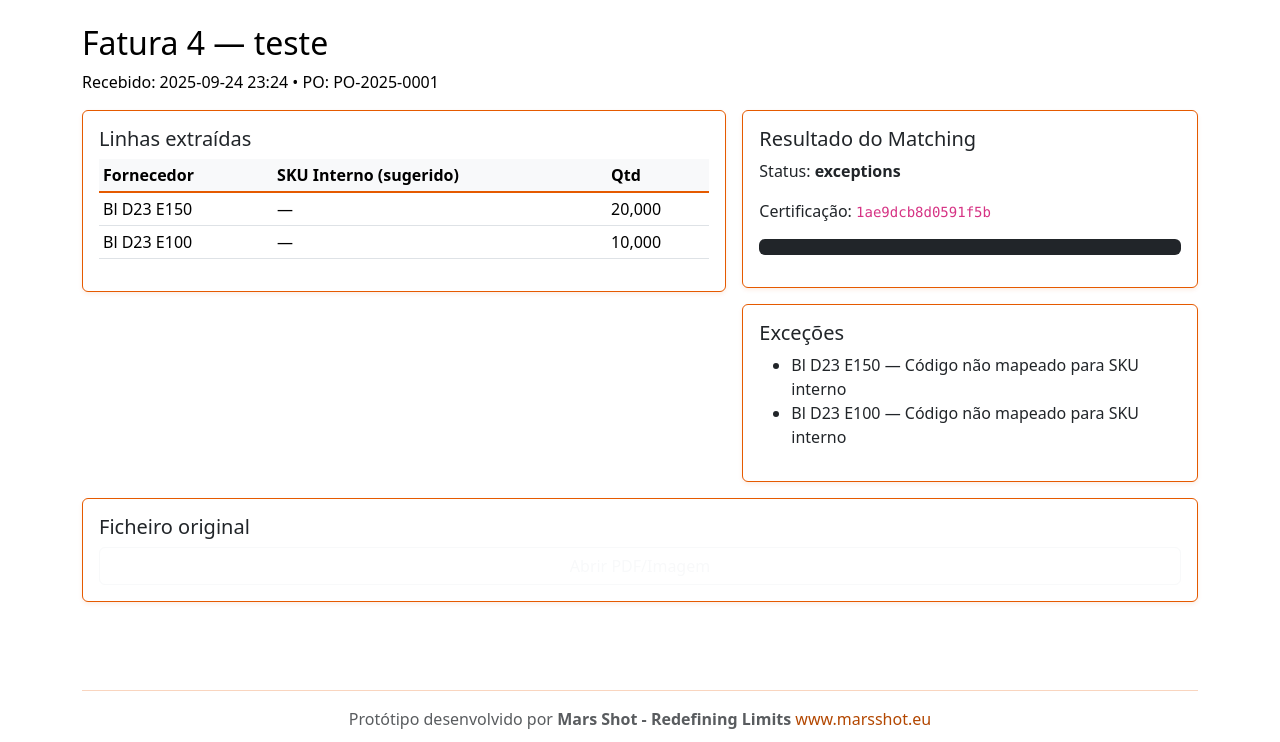
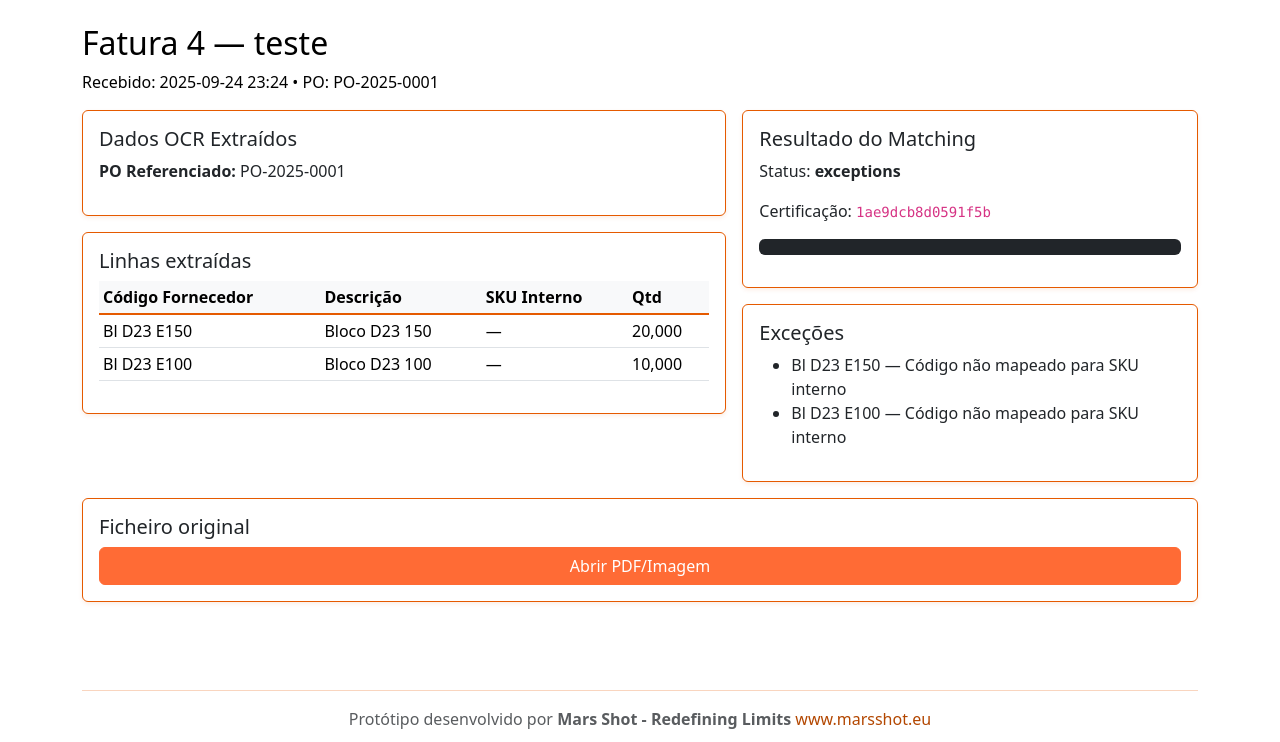
Before and after one commit to bernardo-marsshot/Colmol, a Django app: page /inbound/1/ in a window 1280 px wide. Shown: the part 58-800 px from the top of the page. Run offline with Django 5.2, Linux system fonts and the light colour scheme; data comes from the database, SQL or seed files in the repository; both versions use the stored data as it was after the commit.

Commit message:
Display scanned document data and QR code information
Integrates OCR and QR code data into the inbound detail view, enhancing data visibility and displaying the "Open PDF/Image" button with updated styling.

Replit-Commit-Author: Agent
Replit-Commit-Session-Id: a22c694e-5827-4bd3-a661-e7591e9eeaa1
Replit-Commit-Checkpoint-Type: intermediate_checkpoint
Replit-Commit-Screenshot-Url: https://storage.googleapis.com/screenshot-production-us-central1/ded4662a-0092-48bc-9710-6cd245f7f229/a22c694e-5827-4bd3-a661-e7591e9eeaa1/3SmQgcK

```diff
--- a/templates/inbound_detail.html
+++ b/templates/inbound_detail.html
@@ -6,14 +6,43 @@
 
 <div class="row g-3">
   <div class="col-md-7">
+    {% if inbound.parsed_payload.qr_code %}
+    <div class="card p-3 mb-3">
+      <h5>Dados QR Code</h5>
+      <div class="row">
+        <div class="col-md-8">
+          <p><strong>Dados:</strong> {{ inbound.parsed_payload.qr_code.data }}</p>
+          <p><strong>Hash:</strong> <code>{{ inbound.parsed_payload.qr_code.hash }}</code></p>
+          {% if inbound.parsed_payload.qr_code.validation_url %}
+          <p><strong>Validação:</strong> <a href="{{ inbound.parsed_payload.qr_code.validation_url }}" target="_blank">Verificar autenticidade</a></p>
+          {% endif %}
+        </div>
+      </div>
+    </div>
+    {% endif %}
+
+    {% if inbound.parsed_payload.document_number or inbound.parsed_payload.po_number %}
+    <div class="card p-3 mb-3">
+      <h5>Dados OCR Extraídos</h5>
+      {% if inbound.parsed_payload.document_number %}<p><strong>Documento:</strong> {{ inbound.parsed_payload.document_number }}</p>{% endif %}
+      {% if inbound.parsed_payload.po_number %}<p><strong>PO Referenciado:</strong> {{ inbound.parsed_payload.po_number }}</p>{% endif %}
+      {% if inbound.parsed_payload.supplier_name %}<p><strong>Fornecedor (OCR):</strong> {{ inbound.parsed_payload.supplier_name }}</p>{% endif %}
+      {% if inbound.parsed_payload.delivery_date %}<p><strong>Data Entrega:</strong> {{ inbound.parsed_payload.delivery_date }}</p>{% endif %}
+      {% if inbound.parsed_payload.totals %}
+      <p><strong>Totais:</strong> {{ inbound.parsed_payload.totals.total_lines }} linhas, {{ inbound.parsed_payload.totals.total_quantity }} unidades</p>
+      {% endif %}
+    </div>
+    {% endif %}
+
     <div class="card p-3">
       <h5>Linhas extraídas</h5>
       <table class="table table-sm align-middle">
-        <thead><tr><th>Fornecedor</th><th>SKU Interno (sugerido)</th><th>Qtd</th></tr></thead>
+        <thead><tr><th>Código Fornecedor</th><th>Descrição</th><th>SKU Interno</th><th>Qtd</th></tr></thead>
         <tbody>
         {% for l in inbound.lines.all %}
           <tr>
             <td>{{ l.supplier_code }}</td>
+            <td>{{ l.description|default:"—" }}</td>
             <td>{{ l.maybe_internal_sku|default:"—" }}</td>
             <td>{{ l.qty_received }}</td>
           </tr>
@@ -48,6 +77,6 @@
 
 <div class="card p-3 mt-3">
   <h5>Ficheiro original</h5>
-  <a class="btn btn-outline-light" href="{{ inbound.file.url }}" target="_blank">Abrir PDF/Imagem</a>
+  <a class="btn text-white" style="background-color: #FF6B35; border-color: #FF6B35;" href="{{ inbound.file.url }}" target="_blank">Abrir PDF/Imagem</a>
 </div>
 {% endblock %}
```
Also changed, not shown: rececao/services.py (+13 -1 lines), attached_assets/image_1758795559496.png (added), db.sqlite3, 3 other files.
